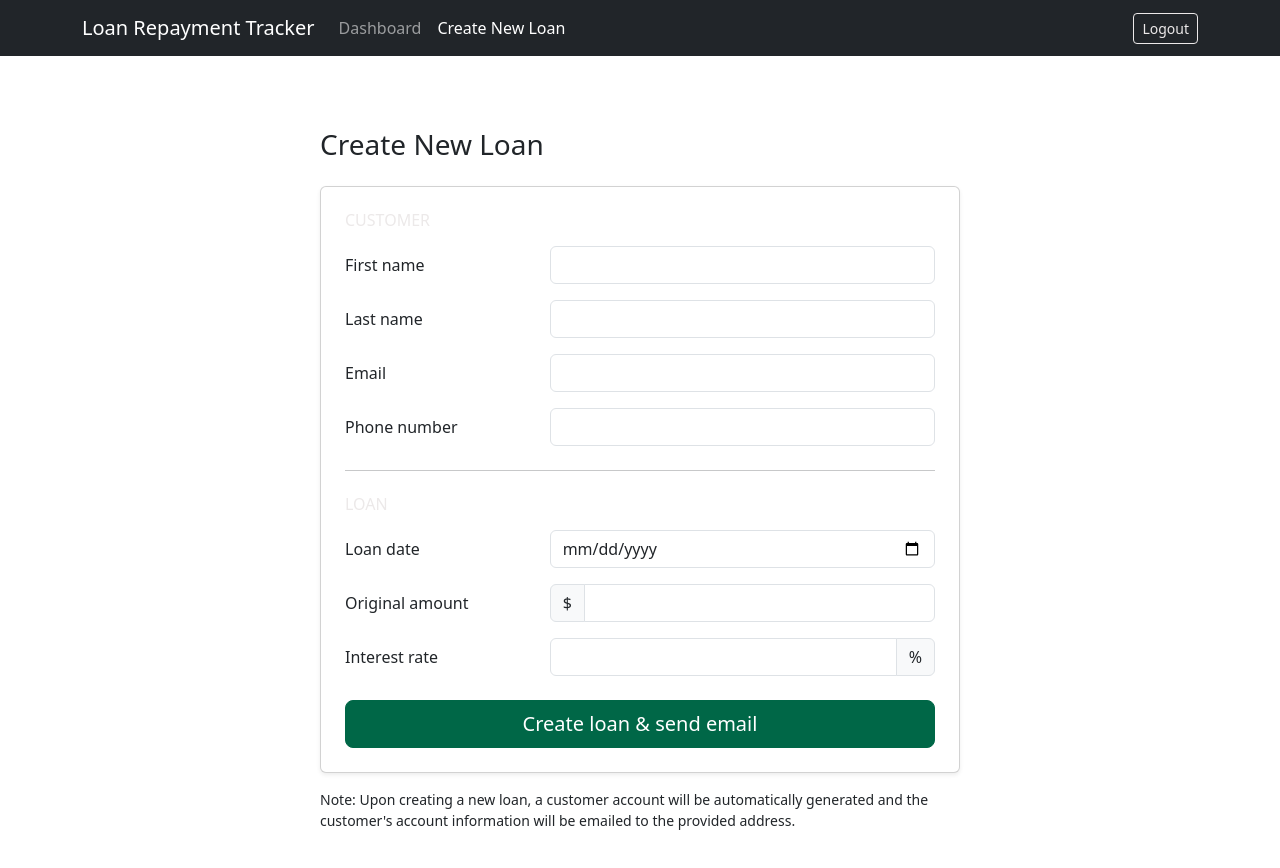
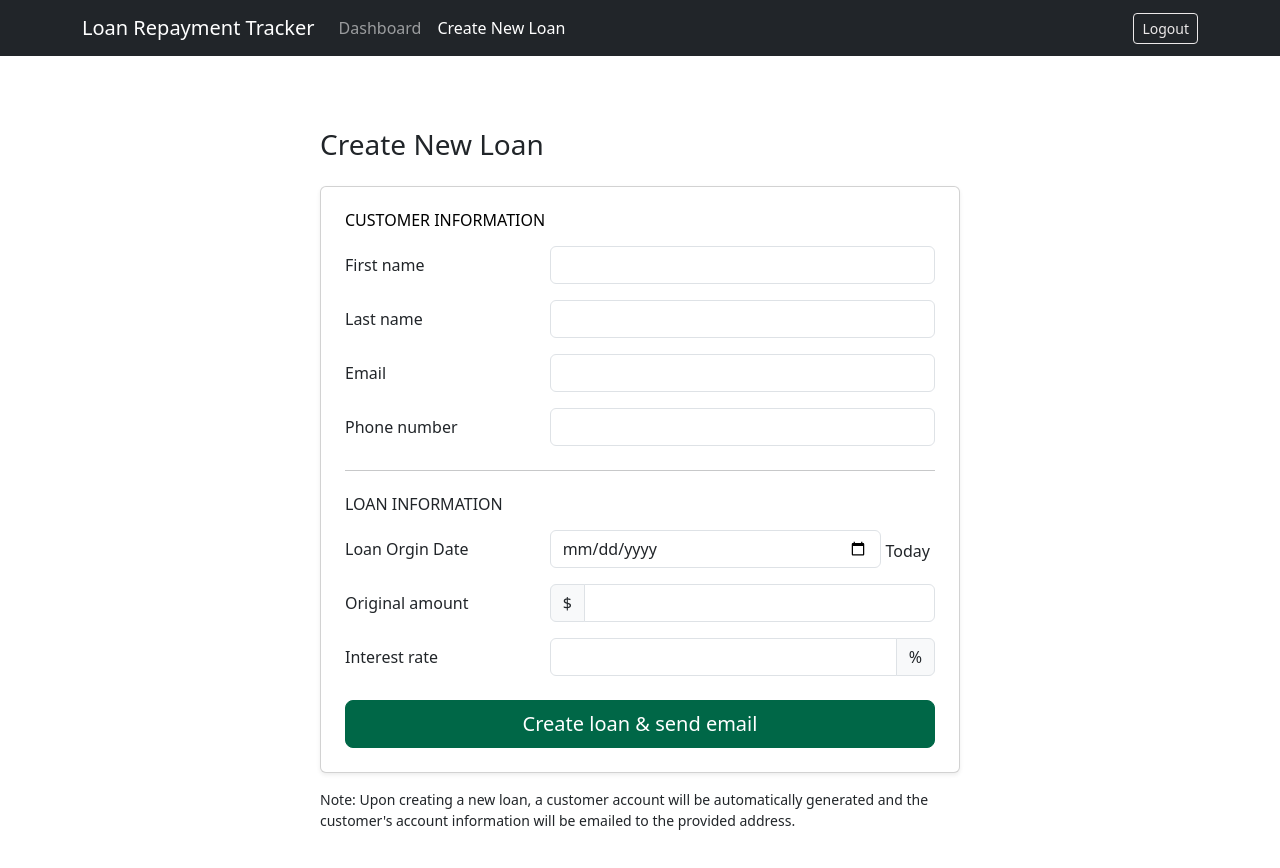
Before and after one commit to ucmo-cs/F26_TeamB, a React (Vite) app in the folder react-app/: page /admin/create-loan in a window 1280 px wide. Shown: the top 868 px of the page. Built offline with nearby package versions, Linux system fonts and the light colour scheme; sample sign-in values are in the browser's storage.

Commit message:
start of admin styling update on various pages and unpaid component. Updated some formatting on currency and dates.

```diff
--- a/react-app/src/components/BootStrapComponents.jsx
+++ b/react-app/src/components/BootStrapComponents.jsx
@@ -144,9 +144,15 @@ function LoanTable({ loans }) {
                     : loan.customerId ? "Customer not found" : "No customer associated"}
                 </Link>
               </td>
-              <td className="px-4 py-3">{loan.loanDate}</td>
-              <td className="px-4 py-3">{loan.originalAmount.toLocaleString({ style: 'currency', currency: 'USD' })}</td>
-              <td className="px-4 py-3">{loan.remainingBalance.toLocaleString({ style: 'currency', currency: 'USD' })}</td>
+
+              <td className="px-4 py-3">
+                {(() => {
+                          if (!loan.loanDate) return '';
+                          const [year, month, day] = loan.loanDate.split('-');
+                          return `${month}/${day}/${year}`;
+                        })()}</td> {/* format for better readability  MM/DD/YYYY*/}
+              <td className="px-4 py-3">${loan.originalAmount.toLocaleString({ style: 'currency', currency: 'USD' })}</td>
+              <td className="px-4 py-3">${loan.remainingBalance.toLocaleString({ style: 'currency', currency: 'USD' })}</td>
               <td className="px-4 py-3">{loan.interestRate}%</td>
             </tr>
           ))}
--- a/react-app/src/pages/AdminDetailedLoanPage.jsx
+++ b/react-app/src/pages/AdminDetailedLoanPage.jsx
@@ -65,20 +65,26 @@ export default function AdminDetailedLoanPage() {
 
 
         if (loading) {
-            return <div className=" bg-light text-center content-center align-center">Loading...</div>;
+            return <div className="text-center content-center align-center">Loading...</div>;
         }
         else if (error) {
-            return <div className=" bg-light text-center content-center align-center">Error: {error}</div>;
+            return <div className="text-center content-center align-center">Error: {error}</div>;
         }
         else if (!loanDetails || loanDetails.length === 0) {
-            return <div className=" bg-light text-center content-center align-center">No loan details found.</div>;
+            return <div className="text-center content-center align-center">No loan details found.</div>;
         }
         else {
             return (
-                <div className=" bg-light text-center content-center align-center">
+                <div className="container py-5">
+                    <div className="card shadow-md row">
+                        <table className="table table-hover table-responsive p-4">
                             <h1>Loan Details for Loan ID: {loanId}</h1>
                             <p>Customer Name: {loanDetails.customerFirstName} {loanDetails.customerLastName}</p>
-                    <p>Loan Date: {loanDetails.loanDate}</p>
+                            <p>Loan Date: {(() => {
+                                if (!loanDetails.loanDate) return '';
+                                const [year, month, day] = loanDetails.loanDate.split('-');
+                                return `${month}/${day}/${year}`;
+                            })()}</p>
                             <p>Amount Owed: {loanDetails.remainingBalance}</p>
                             <p>Original Amount: {loanDetails.originalAmount}</p>
                             <p>Interest Rate: {loanDetails.interestRate}</p>
@@ -89,6 +95,8 @@ export default function AdminDetailedLoanPage() {
                             <p>Bank Routing Number: {loanDetails.customer.bankRoutingNumber}</p>
                             <p>Scheduled Payment Amount: {loanDetails.scheduledPaymentAmount}</p>
                             {loanDetails.loanEndDate && <p>Calculated Pay-off Date: {loanDetails.loanEndDate}</p>}
+                        </table>
+                    </div>
                     </div>
             );
         }
--- a/react-app/src/pages/AdminLoanCreationPage.jsx
+++ b/react-app/src/pages/AdminLoanCreationPage.jsx
@@ -55,7 +55,7 @@ export default function AdminLoanCreationPage() {
             <div className="card shadow-sm">
                 <div className="card-body p-4">
                 <form onSubmit={handleSubmit}>
-                    <h2 className="h6 text-uppercase text-secondary mb-3">Customer</h2>
+                    <h2 className="h6 text-uppercase text-black mb-3">Customer Information</h2>
 
                     <div className="row mb-3 align-items-center">
                     <label htmlFor="firstName" className="col-sm-4 col-form-label">First name</label>
@@ -86,13 +86,15 @@ export default function AdminLoanCreationPage() {
                     </div>
 
                     <hr className="my-4" />
-                    <h2 className="h6 text-uppercase text-secondary mb-3">Loan</h2>
+                    <h2 className="h6 text-uppercase font-weight-bold text-main mb-3">Loan Information</h2>
 
                     <div className="row mb-3 align-items-center">
-                    <label htmlFor="loanDate" className="col-sm-4 col-form-label">Loan date</label>
-                    <div className="col-sm-8">
-                        <input type="date" className="form-control" id="loanDate" name="loanDate" required />
-                    </div>
+                        <label htmlFor="loanDate" className="col-sm-4 col-form-label">Loan Orgin Date</label>
+                        <div className="col-sm-8 d-flex align-items-center">
+                            <input type="date" className="form-control" id="loanDate" name="loanDate" required />
+                            <button type="button" className="flex justify-content-center align-items-center btn btn-outline-black btn p-1 mt-1"
+                                onClick={() => document.getElementById('loanDate').value = new Date().toISOString().split('T')[0]}>Today</button>
+                        </div>
                     </div>
 
                     <div className="row mb-3 align-items-center">
```
Lines whose indentation alone changed are shown as unchanged.
